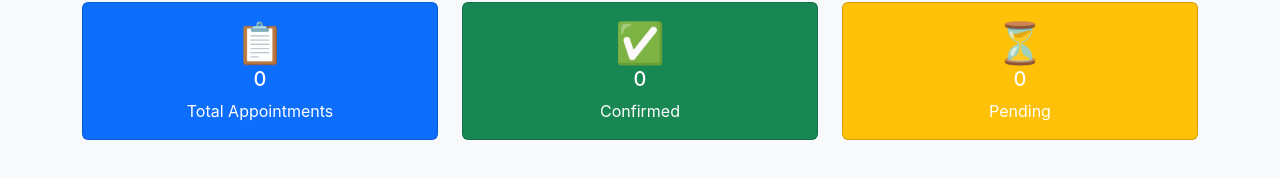
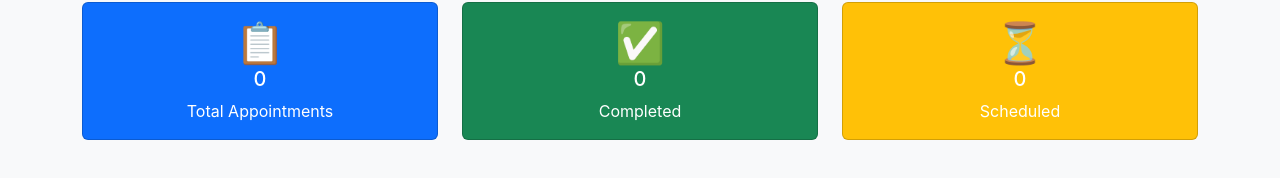
Before and after one commit to vivekkumar9919/AppointmentPro, a React (Create React App) app: page / in a window 1280 px wide. Shown: the part 166-344 px from the top of the page. Built offline with nearby package versions, Linux system fonts and the light colour scheme; no server answers.

Commit message:
sampleresponse data file created

```diff
--- /dev/null
+++ b/src/SampleResponse.js
@@ -0,0 +1,73 @@
+const sampleResponse = {
+    createAppointmentResponse: {
+        "status_code": 201,
+        "message": "Appointment created successfully",
+        "error": null,
+        "data": {
+            "id": 6,
+            "doctor_name": "Dr. Vivek",
+            "patient_name": "Rakesh 2",
+            "date": "2025-06-15",
+            "time_slot": "1:30:00",
+            "status": "Scheduled",
+            "doctor": 1
+        }
+    },
+    getAppointmentsResponse: {
+        "results": [
+            {
+                "id": 2,
+                "doctor_name": "Dr. Akhil",
+                "patient_name": "Aryan",
+                "date": "2025-06-14",
+                "time_slot": "11:30 AM",
+                "status": "Completed",
+                "doctor": 2
+            },
+            {
+                "id": 1,
+                "doctor_name": "Dr. Vivek",
+                "patient_name": "Shivam",
+                "date": "2025-06-14",
+                "time_slot": "10:00 AM",
+                "status": "Scheduled",
+                "doctor": 1
+            }
+        ],
+        "pages": {
+            "total_count": 2,
+            "has_next": false,
+            "previous": null,
+            "pageNumber": 1,
+            "page_size": 2
+        }
+    },
+    getDoctorsResponse: {
+        "results": [
+            {
+                "id": 2,
+                "name": "Dr. Akhil",
+                "specialization": "Dermatology"
+            },
+            {
+                "id": 1,
+                "name": "Dr. Vivek",
+                "specialization": "Cardiology"
+            }
+        ],
+        "pages": {
+            "total_count": 2,
+            "has_next": false,
+            "previous": null,
+            "pageNumber": 1,
+            "page_size": 10
+        }
+    },
+        timeSlots: [
+        "09:00", "09:30", "10:00", "10:30", "11:00", "11:30",
+        "14:00", "14:30", "15:00", "15:30", "16:00", "16:30", "17:00"
+    ],
+
+}
+
+module.exports = sampleResponse
--- a/src/components/StatsCard.js
+++ b/src/components/StatsCard.js
@@ -4,8 +4,8 @@ import StatCard from './common/StatCards';
 const StatsCards = ({ appointments }) => {
     // console.log("appointments data in StatsCards", { appointments })
     const totalAppointments = appointments?.length || 0;
-    const confirmedAppointments = appointments.filter(apt => apt.status === 'confirmed')?.length || 0;
-    const pendingAppointments = appointments.filter(apt => apt.status === 'pending')?.length || 0;
+    const completedAppointments = appointments.filter(apt => apt.status === 'Completed')?.length || 0;
+    const scheduledAppointments = appointments.filter(apt => apt.status === 'Scheduled')?.length || 0;
 
     const stats = [
         {
@@ -17,14 +17,14 @@ const StatsCards = ({ appointments }) => {
         {
             bgColor: 'bg-success',
             emoji: '✅',
-            count: confirmedAppointments,
-            label: 'Confirmed',
+            count: completedAppointments,
+            label: 'Completed',
         },
         {
             bgColor: 'bg-warning',
             emoji: '⏳',
-            count: pendingAppointments,
-            label: 'Pending',
+            count: scheduledAppointments,
+            label: 'Scheduled',
         },
     ];
 
--- a/src/main.service.js
+++ b/src/main.service.js
@@ -1,110 +1,18 @@
 import { callApi } from './Utility/apiClient';
 import { API_URLS } from './url';
+import sampleResponse from './SampleResponse';
 
+// Toggle between mock and real API data:
+// true  => use mock data (development mode)
+// false => use actual backend API (production mode)
 const isDev = false;
 
 const appointmentService = {
-    doctors: [
-        { id: 1, name: "Dr. Smith", specialty: "Cardiology" },
-        { id: 2, name: "Dr. Johnson", specialty: "Dermatology" },
-        { id: 3, name: "Dr. Brown", specialty: "Neurology" },
-        { id: 4, name: "Dr. Davis", specialty: "Pediatrics" }
-    ],
 
-    timeSlots: [
-        "09:00", "09:30", "10:00", "10:30", "11:00", "11:30",
-        "14:00", "14:30", "15:00", "15:30", "16:00", "16:30", "17:00"
-    ],
-
-    appointments: [
-        {
-            "id": 1,
-            "doctor_name": "Dr. Vivek",
-            "patient_name": "Shivam",
-            "date": "2025-06-14",
-            "time_slot": "10:00 AM",
-            "status": "Scheduled",
-            "doctor": 1
-        },
-        {
-            "id": 2,
-            "doctor_name": "Dr. Akhil",
-            "patient_name": "Aryan",
-            "date": "2025-06-14",
-            "time_slot": "11:30 AM",
-            "status": "Completed",
-            "doctor": 2
-        }
-    ],
-
-    getAppointmentsResponse: {
-        "results": [
-            {
-                "id": 2,
-                "doctor_name": "Dr. Akhil",
-                "patient_name": "Aryan",
-                "date": "2025-06-14",
-                "time_slot": "11:30 AM",
-                "status": "Completed",
-                "doctor": 2
-            },
-            {
-                "id": 1,
-                "doctor_name": "Dr. Vivek",
-                "patient_name": "Shivam",
-                "date": "2025-06-14",
-                "time_slot": "10:00 AM",
-                "status": "Scheduled",
-                "doctor": 1
-            }
-        ],
-        "pages": {
-            "total_count": 2,
-            "has_next": false,
-            "previous": null,
-            "pageNumber": 1,
-            "page_size": 2
-        }
-    },
-    getDoctorsResponse: {
-        "results": [
-            {
-                "id": 2,
-                "name": "Dr. Akhil",
-                "specialization": "Dermatology"
-            },
-            {
-                "id": 1,
-                "name": "Dr. Vivek",
-                "specialization": "Cardiology"
-            }
-        ],
-        "pages": {
-            "total_count": 2,
-            "has_next": false,
-            "previous": null,
-            "pageNumber": 1,
-            "page_size": 10
-        }
-    },
-    createAppointmentResponse:{
-        "status_code": 201,
-        "message": "Appointment created successfully",
-        "error": null,
-        "data": {
-            "id": 6,
-            "doctor_name": "Dr. Vivek",
-            "patient_name": "Rakesh 2",
-            "date": "2025-06-15",
-            "time_slot": "1:30:00",
-            "status": "Scheduled",
-            "doctor": 1
-        }
-    },
-
+    // get Appointments list
     async getAppointments(params = {}) {
         if (isDev) {
-            return Promise.resolve(this.getAppointmentsResponse);
+            return Promise.resolve(sampleResponse.getAppointmentsResponse);
         }
 
         return callApi({
@@ -114,9 +22,10 @@ const appointmentService = {
         });
     },
 
+     // get Doctors list
     async getDoctors() {
         if (isDev) {
-            return Promise.resolve(this.getDoctorsResponse);
+            return Promise.resolve(sampleResponse.getDoctorsResponse);
         }
         return callApi({
             url: API_URLS.GET_DOCTORS,
@@ -125,28 +34,32 @@ const appointmentService = {
     },
 
     getTimeSlots() {
-        return Promise.resolve(this.timeSlots);
+        return Promise.resolve(sampleResponse.timeSlots);
     },
 
-    getAvailableTimeSlots(doctorId, date) {
-        const bookedSlots = this.appointments
-            .filter(apt => apt.doctorId === parseInt(doctorId) && apt.date === date)
+    // Get Available Time Slots
+    getAvailableTimeSlots(doctorId, date, appointments) {
+        const bookedSlots = appointments
+            .filter(apt => apt.doctor === parseInt(doctorId) && apt.date === date)
             .map(apt => apt.time_slot);
 
-        const availableSlots = this.timeSlots.filter(slot => !bookedSlots.includes(slot));
+        const availableSlots = sampleResponse.timeSlots.filter(slot => !bookedSlots.includes(slot));
+        console.log("getAvailableTimeSlots -------", {availableSlots, bookedSlots});
         return Promise.resolve(availableSlots);
     },
 
+    // create Appointment
     async createAppointment(appointment){
         if(isDev){
-            return Promise.resolve(this.createAppointmentResponse);
+            return Promise.resolve(sampleResponse.createAppointmentResponse);
         }
         return callApi({
             url: API_URLS.CREATEAPPOINTMENT,
             method: 'POST',
             body:appointment
         });
-    }
+    },
+
 };
 
 export default appointmentService;
```
